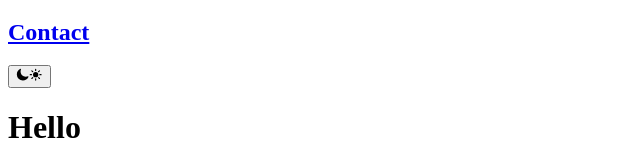
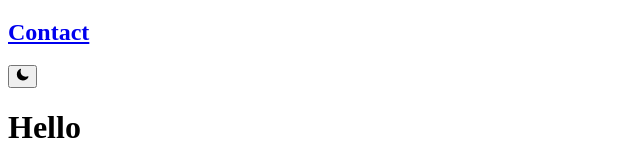
Before and after one commit to Selimology/nextjs-portfolio, a Next.js app: page / in a window 1280 px wide. Shown: the part 189-344 px from the top of the page, without its empty margins (0-640 px from the left). Built offline with nearby package versions, Linux system fonts and the light colour scheme.

Commit message:
Added Darkmode and fixed issue.

```diff
--- a/components/nav.tsx
+++ b/components/nav.tsx
@@ -7,28 +7,13 @@ const Nav = () => {
     const [mounted, setMounted] = useState(false);
     const { theme, setTheme } = useTheme();
 
-    const ToggleThemeIcon = () => {
-        const currentTheme = theme === 'light' ? true : 'dark';
-        if (currentTheme === 'dark') {
-            return (
-                <button
-                    aria-label="Toggle Theme"
-                    className="flex justify-center items-center  ">
-                    <IoSunny className="text-white" />
-                </button>
-            );
-        } else {
-            return <IoMoon className="" onClick={() => setTheme('dark')} />;
-        }
-    };
-
     //avoid hydration mismatch
     useEffect(() => {
         setMounted(true);
-    });
+    }, []);
     return (
         <div className="flex justify-center flex-col px-24">
-            <nav className="flex items-center justify-between w-full flex-1 relative max-w-2xl  mx-auto py-3">
+            <nav className="flex items-center justify-between w-full flex-1 relative max-w-2xl  mx-auto py-3 ">
                 <Link href="/">
                     <a>
                         <h2>Selim</h2>
@@ -36,31 +21,39 @@ const Nav = () => {
                 </Link>
 
                 <div className="flex space-x-10 items-center  ">
-                    <Link href="/">
+                    <Link href="/about">
                         <a>
                             <h2>About</h2>
                         </a>
                     </Link>
-                    <Link href="/">
+                    <Link href="/projects">
                         <a>
                             <h2>Projects</h2>
                         </a>
                     </Link>
-                    <Link href="/">
+                    <Link href="/blog">
                         <a>
                             <h2>Blog</h2>
                         </a>
                     </Link>
-                    <Link href="/">
+                    <Link href="/contact">
                         <a>
                             <h2>Contact</h2>
                         </a>
                     </Link>
                     <button
                         aria-label="Toggle Theme"
-                        className="w-8 h-8 text-gray-600 hover:text-gray-900 focus:outline-none focus:text-gray-900">
-                        <IoMoon onClick={() => setTheme('light')} />
-                        <IoSunny onClick={() => setTheme('dark')} />
+                        className="w-8 h-8  flex justify-center items-center
+                         rounded-lg focus:outline-none focus:shadow-outline   hover:bg-gray-200 hover:ring-gray-300 hover:ring-2
+                          dark:hover:ring-gray-700 dark:hover:bg-gray-700 "
+                        onClick={() =>
+                            setTheme(theme === 'dark' ? 'light' : 'dark')
+                        }>
+                        {mounted && theme === 'dark' ? (
+                            <IoSunny className="text-white" />
+                        ) : (
+                            <IoMoon className="text-black" />
+                        )}
                     </button>
                 </div>
             </nav>
```
